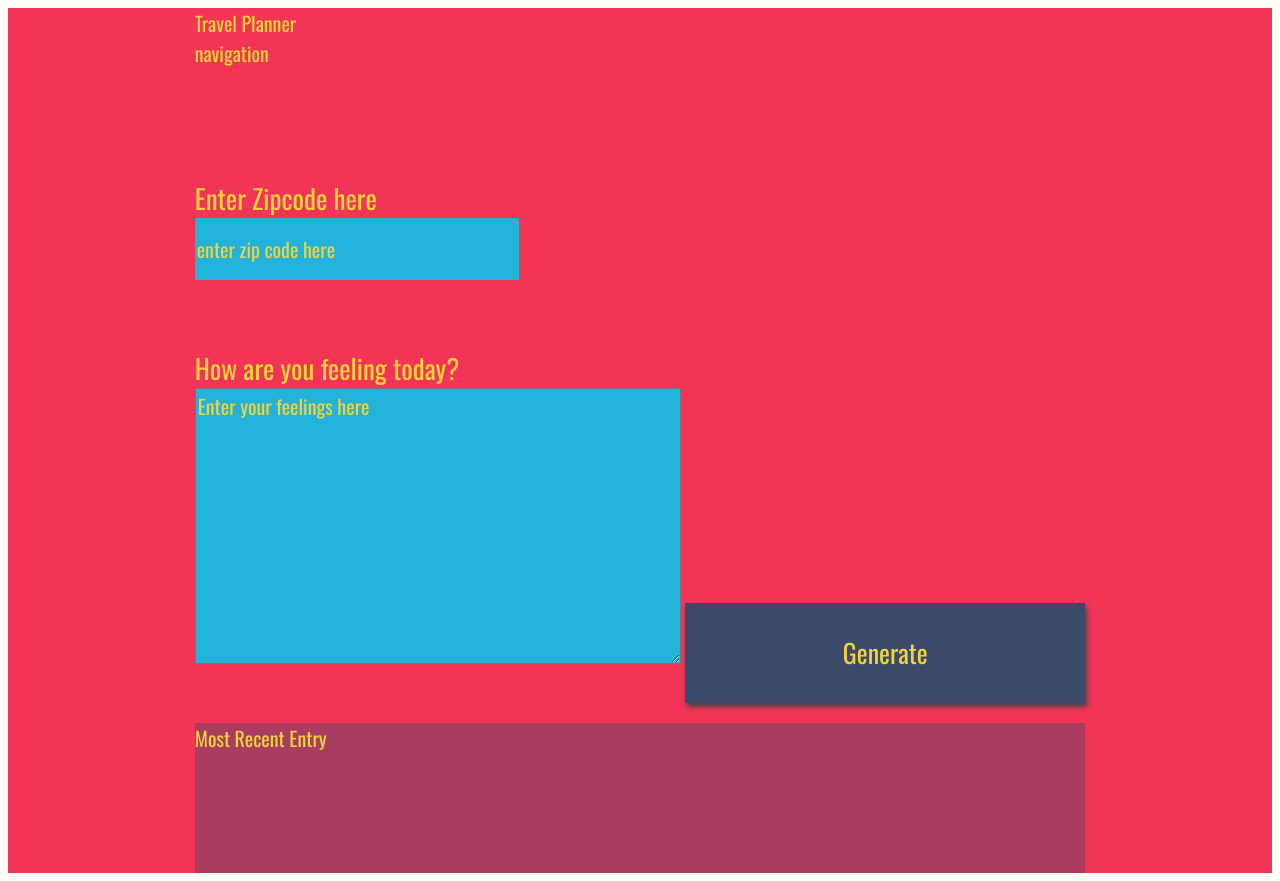
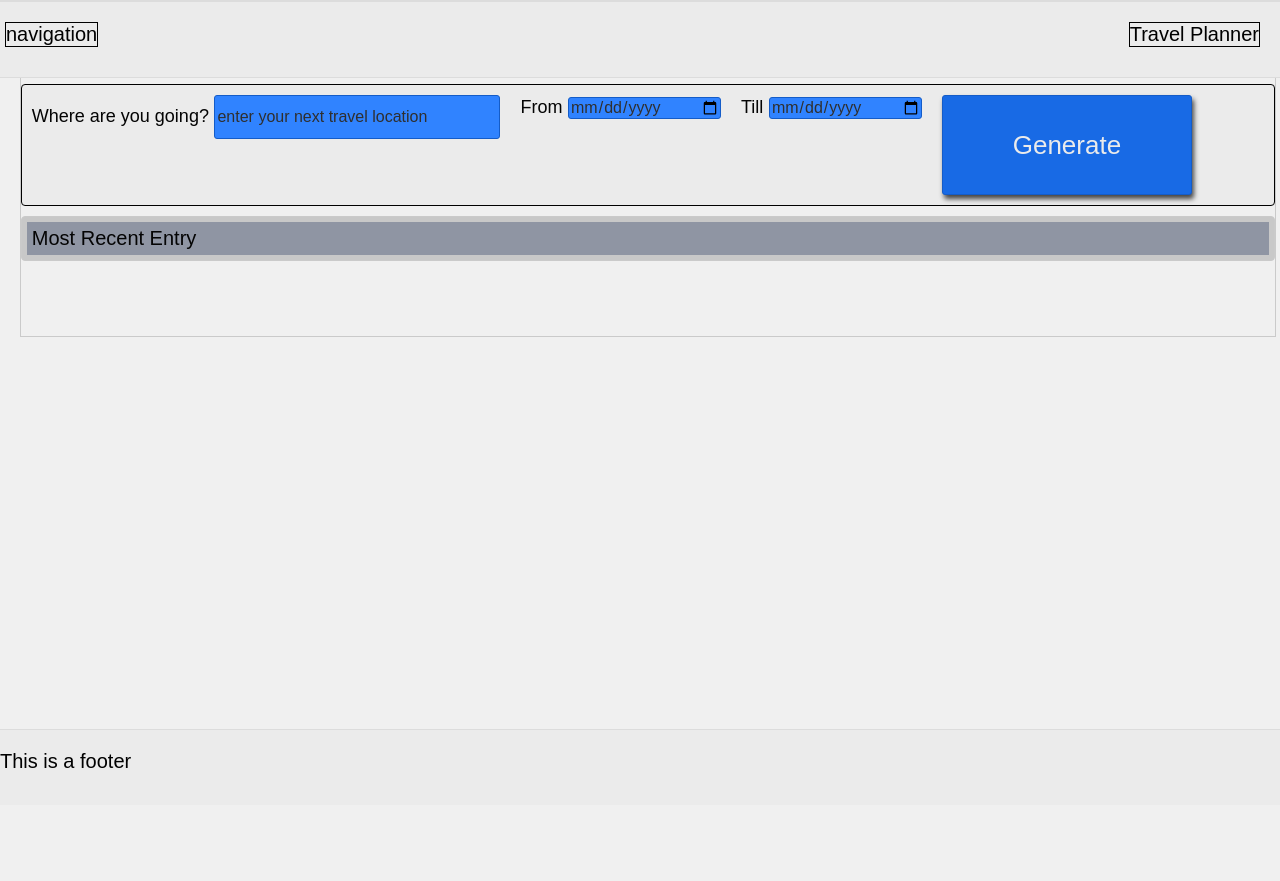
Before and after one commit to Matschock/udacityCapstoneProject, a website built with webpack: page src/client/views/index.html in a window 1280 px wide. After the commit the page ends 800 px from the top, so only its background shows below. Built offline with nearby package versions, Linux system fonts and the light colour scheme; a web font is replaced by a local one.

Commit message:
layout uptdate

```diff
--- a/src/client/styles/style.scss
+++ b/src/client/styles/base.scss
@@ -1,15 +1,14 @@
 body{
-    background: #fffff8;
+    background: rgb(240,240,240);
     font-family: -apple-system, BlinkMacSystemFont, sans-serif;
-}
-
-#app{
     display: grid;
+    width: 100vw;
+    height: 100%;
     grid-auto-rows: minmax(150px, auto);
     /* grid-template-columns:  */
     height:auto; /*100vh;*/
-    background: #f23557;
-    color: #f0d43a;
+    background: rgb(240,240,240);
+    color: #040404;
     justify-content: center;
     grid-gap: 1em;
     font-size: 20px;
@@ -17,7 +16,8 @@ body{
 }
 
 .holder{
-
+    margin: 5px;
+    padding: 5px;
 }
 
 .entry{
@@ -40,38 +40,38 @@ body{
 
 }
 
-.headline {
-
-}
 .title{
 
 }
 
 /*  Basic Styling To Override Default For Basic HTML Elements */
 label{
-    display:block;
-    font-size: 27px;
+    // display:block;
+    font-size: 18px;
 }
 
 input{
-    display:block;
-    height: 60px;
-    width: 320px;
-    background:#22b2da;
-    color: #f0d43a;
-    font-size: 20px;
+    // display:block;
+    height: 40px;
+    width: 280px;
+    background:#3083ff;
+    color: #2f2f2f;
+    font-size: 16px;
     font-family: 'Oswald', sans-serif;
-    border: none;
+    border: 1px solid #145cc8;
+    border-radius: 3px;
 }
 
 button{
-    width: 400px;
+    width: 250px;
     height: 100px;
-    background: #3b4a6b;
-    color: #f0d43a;
+    background: #186ae5;
+    color: #ebebeb;
     font-size: 26px;
     font-family: 'Oswald', sans-serif;
     border: none;
+    border: 1px solid #145cc8;
+    border-radius: 3px;
     box-shadow: 2px 4px 5px #444;
 }
 h1{
@@ -80,8 +80,8 @@ h1{
 
 textarea{
     background:#22b2da;
-    color: #f0d43a;
-    font-size: 20px;
+    color: #2f2f2f;
+    font-size: 16px;
     font-family: 'Oswald', sans-serif;
 }
 /* Reset style for HTML element on active to have no border*/
@@ -93,19 +93,29 @@ button:focus {
 }
 /* Style for Placeholder Text*/
 ::placeholder { /* Firefox, Chrome, Opera */
-    color: #f0d43a;
+    color: #2f2f2f;
     font-family: 'Oswald', sans-serif;
 
 }
 
 :-ms-input-placeholder { /* Internet Explorer 10-11 */
-    color: #f0d43a;
+    color: #2f2f2f;
     font-family: 'Oswald', sans-serif;
 
 }
 
 ::-ms-input-placeholder { /* Microsoft Edge */
-    color: #f0d43a;
+    color: #2f2f2f;
     font-family: 'Oswald', sans-serif;
 
 }
+
+#startdate{
+    width: 150px;
+    height: auto;
+}
+
+#enddate{
+    width: 150px;
+    height: auto;
+}
--- /dev/null
+++ b/src/client/styles/header.scss
@@ -0,0 +1,23 @@
+.headercontainer{
+    display: grid;
+    width: 100%;
+    height: auto;
+    grid-template-columns: auto 1fr auto;
+    grid-template-rows: auto ;
+    grid-template-areas:
+    "nav" "space" "head" ;
+    grid-gap: 10px;
+    z-index: 1;
+    margin-top: 10px;
+    padding-top: 10px;
+}
+
+.navbarview{
+    margin-left: 5px;
+    border: 1px solid black;
+}
+
+.headline{
+    margin-right: 20px;
+    border: 1px solid black;
+}
--- /dev/null
+++ b/src/client/styles/structure.scss
@@ -0,0 +1,77 @@
+header {
+    position: fixed;
+    width: 100vw;
+    height: 75px;
+    top: 0;
+    left:0;
+    background: rgb(235,235,235);
+    z-index: 2;
+    color: black;
+    border-bottom: 1px solid rgb(220, 220, 220);
+    border-top: 2px solid rgb(220, 220, 220);
+}
+
+main{
+    display: grid;
+    width: 98vw;
+    grid-template-columns: 100%;
+    grid-template-rows: auto auto;
+    grid-template-areas:
+    "nb"
+    "tc";
+    grid-gap: 10px;
+    z-index: 1;
+    padding-top: 75px;
+    padding-bottom: 75px;
+    justify-content: center;
+    border: 1px solid rgb(202, 202, 202);
+}
+
+.navbar{
+    grid-area: nb;
+    background: rgb(235,235,235);
+    border-top: 1px solid rgb(220, 220, 220);
+    border-bottom: 1px solid rgb(220, 220, 220);
+    // padding-top: 15px;
+    border-radius: 4px;
+    border: 1px solid rgb(0, 0, 0);
+    display: flex;
+    flex-direction: row;
+}
+
+.travelcard{
+    grid-area: tc;
+    background: rgb(200, 200, 200);
+    border-top: 1px solid rgb(220, 220, 220);
+    border-bottom: 1px solid rgb(220, 220, 220);
+    border-radius: 4px;
+    border: 1px solid rgb(202, 202, 202);
+}
+
+footer{
+    position: fixed;
+    width: 100vw;
+    height: 75px;
+    bottom: -5px;
+    left:0;
+    background: rgb(235,235,235);
+    z-index: 2;
+    color: black;
+    border-top: 1px solid rgb(220, 220, 220);
+    // border: 1px solid rgb(255, 255, 255);
+}
+
+@media (min-width:800px) {
+    .main{
+        grid-template-columns: 300px 1fr;
+        grid-template-rows: auto;
+        grid-template-areas:
+        "nb tc";
+    }
+    .navbar{
+        // margin: 5px;
+    }
+    .travelcard{
+        // margin: 5px;
+    }
+}
--- a/src/client/views/index.html
+++ b/src/client/views/index.html
@@ -2,31 +2,48 @@
 <html>
 <head>
 <meta charset="UTF-8">
-<title>Weather Journal</title>
-<link href="https://fonts.googleapis.com/css?family=Oswald:400,600,700|Ranga:400,700&display=swap" rel="stylesheet">
-<link rel="stylesheet" href="style.css">
+<meta http-equiv="X-UA-Compatible" content="IE=edge">
+<meta name="viewport" content="width=device-width, initial-scale=1.0">
+<title>Travel Planer</title>
+<!-- <link href="https://fonts.googleapis.com/css?family=Oswald:400,600,700|Ranga:400,700&display=swap" rel="stylesheet">
+<link rel="stylesheet" href="style.css"> -->
 </head>
  <body>
-<div id = "app">
-
+  <!-- HEADER -->
   <header>
+    <div class = "headercontainer">
+      <div class="navbarview">
+        navigation
+      </div>
+      <div></div>
       <div class="headline">
           Travel Planner
       </div>
-    <div class="navbar">
-        navigation
     </div>
   </header>
 
+  <!-- MAIN_GRID -->
+  <main>
+    <!-- NAV_BAR -->
+    <div class = "navbar">
       <div class ="holder zip">
-    <label for="zip">Enter Zipcode here</label>
-    <input type="text" id="zip" placeholder="enter zip code here">
+        <label for="zip">Where are you going?</label>
+        <input type="text" id="zip" placeholder="enter your next travel location">
       </div>
-  <div class ="holder feel">
-    <label for="feelings">How are you feeling today?</label>
-    <textarea class= "myInput" id="feelings" placeholder="Enter your feelings here" rows="9" cols="50"></textarea>
+      <div class ="holder">
+        <label for="startdate">From</label>
+        <input type= "date" id="startdate" min="2022-07-01" max="2030-07-01"></textarea>
+      </div>
+      <div class ="holder">
+        <label for="enddate">Till</label>
+        <input type= "date" id="enddate" min="2022-07-01" max="2030-07-01"></textarea>
+      </div>
+      <div class = "holder">
         <button id="generate" type = "submit"> Generate </button>
       </div>
+    </div>
+    <!-- TRAVEL_PLAN  -->
+    <div class = "travelcard">
       <div class ="holder entry">
         <div class = "title">Most Recent Entry</div>
         <div id = "entryHolder">
@@ -36,7 +53,16 @@
         </div>
       </div>
     </div>
-<script src="app.js" type="text/javascript"></script>
+  </main>
+
+  <!-- FOOTER  -->
+  <footer>
+    <div class="info">
+      <p>This is a footer</p>
+    </div>
+  </footer>
+
+<!-- <script src="app.js" type="text/javascript"></script> -->
 
 </body>
 </html>
```
Also changed, not shown: src/client/index.js (+7 -5 lines). Lines whose indentation alone changed are shown as unchanged.
